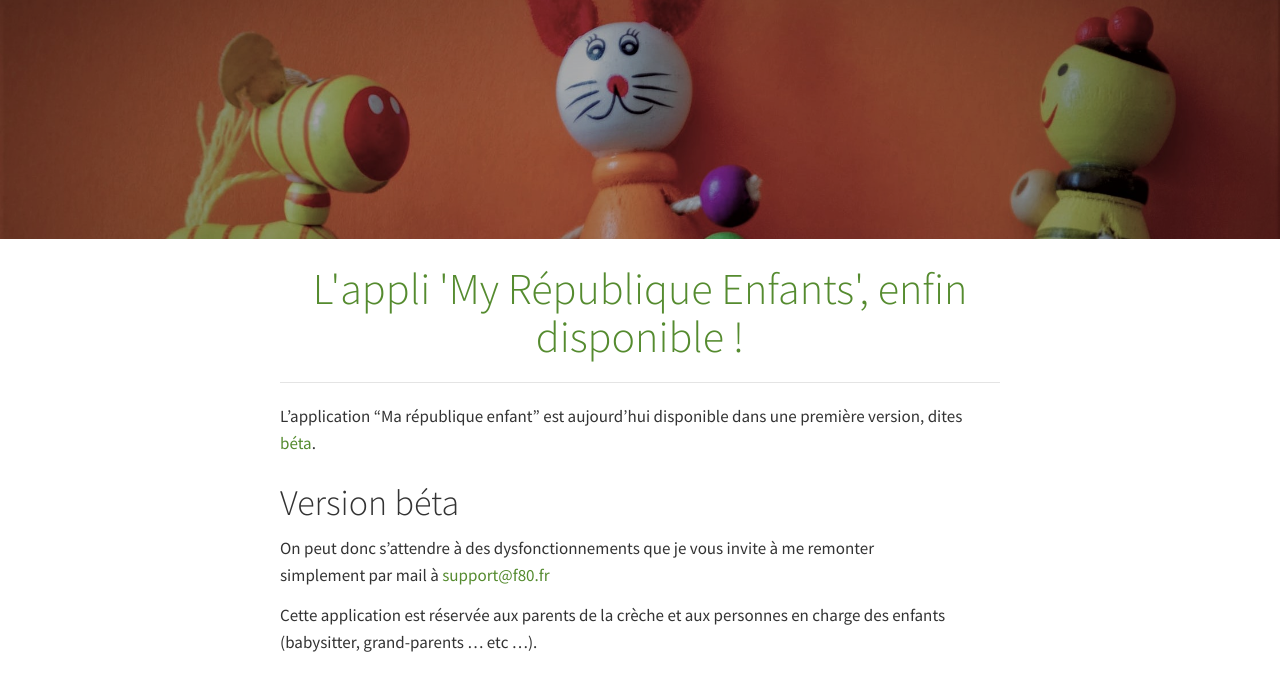
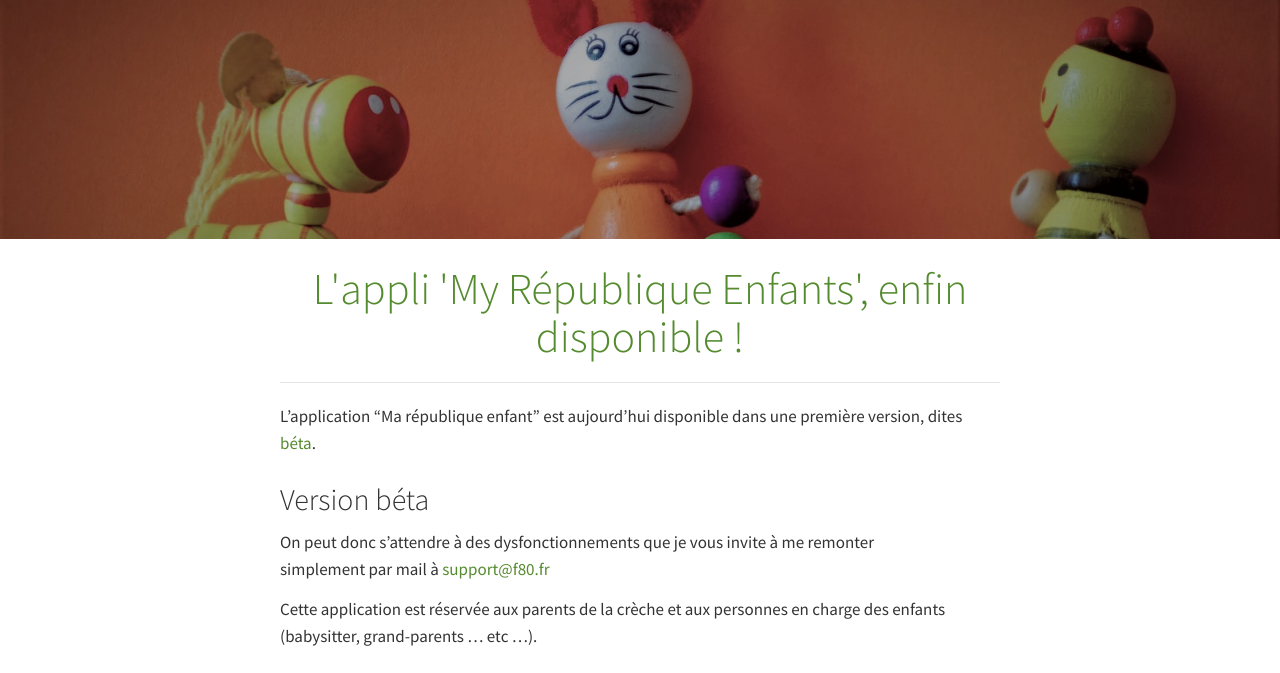
Before and after one commit to f80dev/blogs-creches-republique_enfant, a plain HTML site: page 2019/07/lappli-my-république-enfants-enfin-disponible.html in a window 1280 px wide. Shown: the part 111-784 px from the top of the page. Drawn offline with Linux system fonts and the light colour scheme.

Commit message:
Version fonctionnelle

```diff
--- a/2019/07/lappli-my-république-enfants-enfin-disponible.html
+++ b/2019/07/lappli-my-république-enfants-enfin-disponible.html
@@ -72,10 +72,13 @@
   </header>
   <div class="delimiter"></div>
   <section>
-    <p>L&rsquo;application &ldquo;Ma république enfant&rdquo; est aujourd&rsquo;hui disponible dans une première version, dites <a href="https://creche.appspot.com">béta</a>.</p>
 
-<p><h1>Version béta</h1>
-On peut donc s&rsquo;attendre à des dysfonctionnements que je vous invite à me remonter<br />
+
+<p>L&rsquo;application &ldquo;Ma république enfant&rdquo; est aujourd&rsquo;hui disponible dans une première version, dites <a href="https://creche.appspot.com">béta</a>.</p>
+
+<h2 id="version-béta">Version béta</h2>
+
+<p>On peut donc s&rsquo;attendre à des dysfonctionnements que je vous invite à me remonter<br />
 simplement par mail à <a href="mailto:support@f80.fr">support@f80.fr</a></p>
 
 <p>Cette application est réservée aux parents de la crèche et aux personnes en charge des enfants<br />
```
